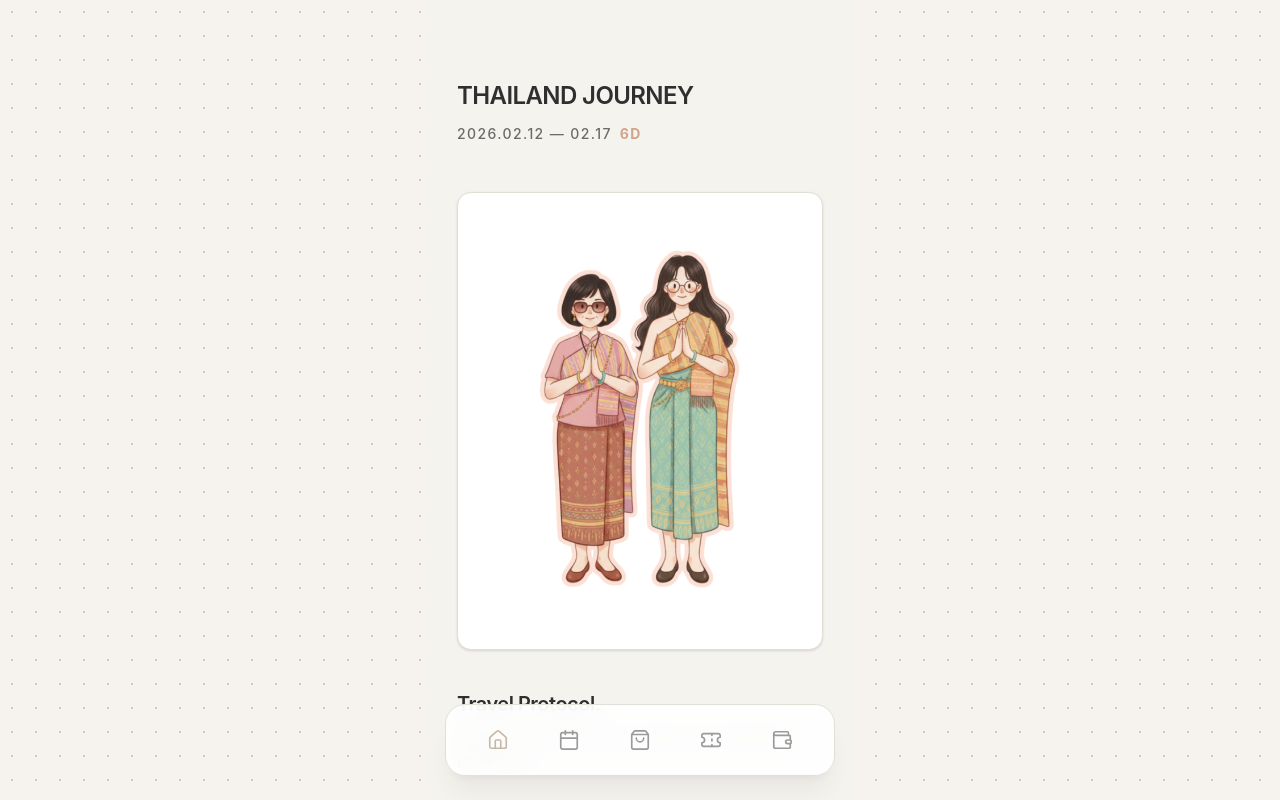
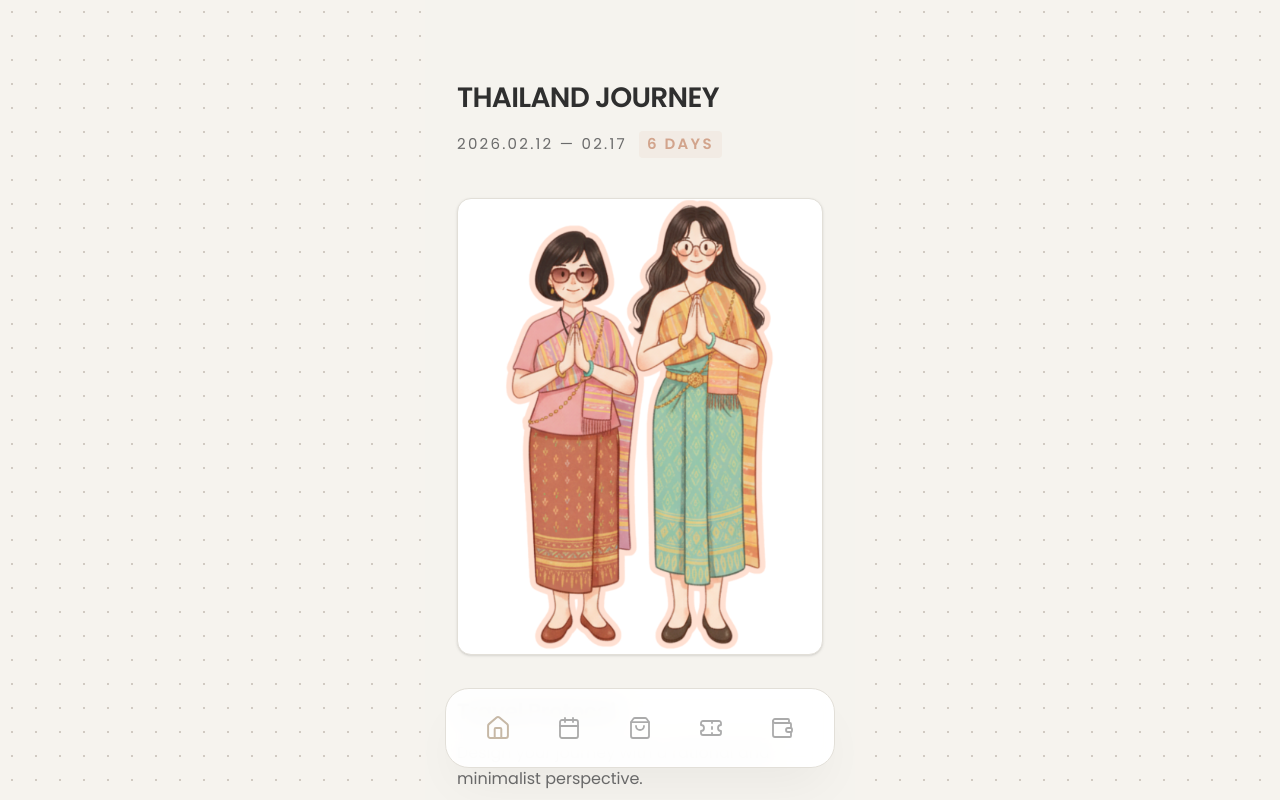
Before and after one commit to capybararrr-ops/trip-app, a React (Vite) app: page / in a window 1280 px wide. Shown: the top 800 px of the page. Built offline with nearby package versions, Linux system fonts and the light colour scheme; a web font is replaced by a local one.

Commit message:
Update App.tsx

```diff
--- a/src/App.tsx
+++ b/src/App.tsx
@@ -1,7 +1,7 @@
-import { useState, useEffect } from 'react';
-import { Home, Calendar, ShoppingBag, Ticket, Wallet } from 'lucide-react';
+import { useState, useEffect, useRef } from 'react';
+import { Home, Calendar, ShoppingBag, Ticket, Wallet, Camera } from 'lucide-react';
 import './index.css';
-import homeIllustration from './assets/home-trip.png';
+import defaultHomeIllustration from './assets/home-trip.png';
 
 // 子組件引入
 import ScheduleTab from './components/ScheduleTab';
@@ -9,21 +9,22 @@ import BookingTab from './components/BookingTab';
 import ShoppingTab from './components/ShoppingTab';
 import ExpenseTab from './components/ExpenseTab';
 
-// --- 一、國際版配色規範 (Global Safe Palette) ---
+// --- 一、國際版配色規範 ---
 const GLOBAL_THEME = {
-  bgBase: '#F5F3EE',       // 中性奶油白
-  primary: '#C6B8A6',      // 灰調暖駝色 (主品牌色)
-  secondary: '#9DA8A1',    // 灰霧藍綠 (輔助色)
-  highlight: '#D2A48C',    // 暖沙色 (強調色)
-  textMain: '#2F2F2F',     // 主文字
-  textSub: '#6B6B6B',      // 次要文字
-  textHint: '#9A9A9A',     // 輔助說明
+  bgBase: '#F5F3EE',
+  primary: '#C6B8A6',
+  secondary: '#9DA8A1',
+  highlight: '#D2A48C',
+  textMain: '#2F2F2F',
+  textSub: '#6B6B6B',
+  textHint: '#9A9A9A',
   white: '#FFFFFF',
-  border: '#E2DFD8'        // 基於奶油白的細邊框
+  border: '#E2DFD8'
 };
 
 export default function App() {
   const [activeTab, setActiveTab] = useState('home');
+  const fileInputRef = useRef<HTMLInputElement>(null);
 
   const getInitialData = (key: string, defaultValue: any) => {
     const saved = localStorage.getItem(key);
@@ -34,10 +35,12 @@ export default function App() {
   const [tripTitle, setTripTitle] = useState(() => getInitialData('intl_trip_title', 'Thailand Journey'));
   const [startDate, setStartDate] = useState(() => getInitialData('intl_start_date', '2026-02-12'));
   const [endDate, setEndDate] = useState(() => getInitialData('intl_end_date', '2026-02-17'));
+  const [homeImage, setHomeImage] = useState(() => getInitialData('intl_home_image', defaultHomeIllustration));
+
   const [isEditingTitle, setIsEditingTitle] = useState(false);
   const [isEditingDate, setIsEditingDate] = useState(false);
 
-  // 數據狀態
+  // 數據狀態 (未使用 set 方法可加底線避免 TS 報錯)
   const [scheduleData, setScheduleData] = useState(() => getInitialData('thai_schedule', []));
   const [flights, setFlights] = useState(() => getInitialData('thai_flights', []));
   const [shoppingList, setShoppingList] = useState(() => getInitialData('thai_shopping', []));
@@ -57,77 +60,93 @@ export default function App() {
     return `${s} — ${e}`;
   };
 
+  // --- 圖片更換邏輯 ---
+  const handleImageUpload = (e: React.ChangeEvent<HTMLInputElement>) => {
+    const file = e.target.files?.[0];
+    if (file) {
+      const reader = new FileReader();
+      reader.onloadend = () => {
+        setHomeImage(reader.result as string);
+      };
+      reader.readAsDataURL(file);
+    }
+  };
+
   useEffect(() => {
-    const data = { intl_trip_title: tripTitle, intl_start_date: startDate, intl_end_date: endDate,
-                   thai_schedule: scheduleData, thai_flights: flights, thai_shopping: shoppingList, thai_expense: expenseList };
+    const data = {
+      intl_trip_title: tripTitle, intl_start_date: startDate, intl_end_date: endDate,
+      intl_home_image: homeImage, thai_schedule: scheduleData, thai_flights: flights,
+      thai_shopping: shoppingList, thai_expense: expenseList
+    };
     Object.entries(data).forEach(([k, v]) => localStorage.setItem(k, JSON.stringify(v)));
-  }, [tripTitle, startDate, endDate, scheduleData, flights, shoppingList, expenseList]);
+  }, [tripTitle, startDate, endDate, homeImage, scheduleData, flights, shoppingList, expenseList]);
 
   return (
     <div
-      className="max-w-[430px] mx-auto min-h-screen flex flex-col relative transition-all duration-500"
-      style={{
-        backgroundColor: GLOBAL_THEME.bgBase,
-        color: GLOBAL_THEME.textMain,
-        fontFamily: "'Inter', 'Noto Sans JP', sans-serif" // 二、字體建議
-      }}
+      className="max-w-[430px] mx-auto min-h-screen flex flex-col relative transition-all duration-500 font-inter"
+      style={{ backgroundColor: GLOBAL_THEME.bgBase, color: GLOBAL_THEME.textMain }}
     >
-      {/* --- Header: 國際 UI 標準排版 --- */}
-      <header className="w-full px-8 pt-20 pb-12 flex justify-between items-start">
-        <div className="flex flex-col flex-1">
+      {/* --- Header: 字體 Semibold --- */}
+      <header className="w-full px-8 pt-20 pb-10 flex flex-col items-start">
         {isEditingTitle ? (
           <input
             autoFocus
-              className="text-2xl font-semibold tracking-tight bg-transparent border-b-2 border-[#C6B8A6] outline-none w-full"
+            className="text-[28px] font-semibold tracking-tight bg-transparent border-b-2 border-[#C6B8A6] outline-none w-full"
             value={tripTitle}
             onChange={(e) => setTripTitle(e.target.value)}
             onBlur={() => setIsEditingTitle(false)}
           />
         ) : (
-            <h1 className="text-2xl font-semibold tracking-tight uppercase cursor-pointer" onClick={() => setIsEditingTitle(true)}>
+          <h1 className="text-[28px] font-semibold tracking-tight uppercase cursor-pointer leading-tight" onClick={() => setIsEditingTitle(true)}>
             {tripTitle}
           </h1>
         )}
 
-          <div className="mt-3">
+        <div className="mt-4">
           {isEditingDate ? (
-              <div className="flex items-center gap-2" onBlur={() => setIsEditingDate(false)}>
-                <input type="date" className="text-sm bg-white border border-[#E2DFD8] p-1 rounded-md" value={startDate} onChange={(e) => setStartDate(e.target.value)} />
+            <div className="flex items-center gap-3" onBlur={() => setIsEditingDate(false)}>
+              <input type="date" className="text-base bg-white border border-[#E2DFD8] p-2 rounded-lg" value={startDate} onChange={(e) => setStartDate(e.target.value)} />
               <span className="opacity-30">—</span>
-                <input type="date" className="text-sm bg-white border border-[#E2DFD8] p-1 rounded-md" value={endDate} onChange={(e) => setEndDate(e.target.value)} />
+              <input type="date" className="text-base bg-white border border-[#E2DFD8] p-2 rounded-lg" value={endDate} onChange={(e) => setEndDate(e.target.value)} />
             </div>
           ) : (
-              <p className="text-sm tracking-widest font-medium cursor-pointer" style={{ color: GLOBAL_THEME.textSub }} onClick={() => setIsEditingDate(true)}>
+            <p className="text-[15px] tracking-[0.15em] font-regular cursor-pointer flex items-center" style={{ color: GLOBAL_THEME.textSub }} onClick={() => setIsEditingDate(true)}>
               {formatDateDisplay(startDate, endDate)}
-                <span className="ml-2 font-bold" style={{ color: GLOBAL_THEME.highlight }}>
-                  {calculateDays(startDate, endDate)}D
+              <span className="ml-3 font-bold px-2 py-0.5 rounded bg-[#D2A48C]/10 text-[#D2A48C]">
+                {calculateDays(startDate, endDate)} DAYS
               </span>
             </p>
           )}
         </div>
-        </div>
       </header>
 
-      {/* --- Main Area: 重視 Breathing Space --- */}
-      <main className="w-full px-8 flex-1 pb-40">
+      {/* --- Main Area --- */}
+      <main className="w-full px-8 flex-1 pb-44">
         {activeTab === 'home' && (
           <div className="flex flex-col animate-in fade-in duration-700">
-            {/* 卡片圓角 14px */}
-            <div className="w-full aspect-[4/5] bg-white rounded-[14px] border border-[#E2DFD8] flex items-center justify-center p-10 mb-10 overflow-hidden shadow-sm">
-              <img src={homeIllustration} alt="Trip" className="w-full h-auto grayscale-[15%] object-contain" />
+            {/* 圖片區域：增加更換按鈕 */}
+            <div className="relative group w-full aspect-[4/5] bg-white rounded-[14px] border border-[#E2DFD8] flex items-center justify-center overflow-hidden shadow-sm">
+              <img src={homeImage} alt="Trip" className="w-full h-full object-cover" />
+              <button
+                onClick={() => fileInputRef.current?.click()}
+                className="absolute bottom-4 right-4 p-3 bg-white/90 backdrop-blur rounded-full shadow-lg opacity-0 group-hover:opacity-100 transition-opacity"
+              >
+                <Camera size={20} color={GLOBAL_THEME.textMain} />
+              </button>
+              <input type="file" ref={fileInputRef} hidden accept="image/*" onChange={handleImageUpload} />
             </div>
 
-            <div className="space-y-8">
-              <div className="space-y-2">
-                <h2 className="text-xl font-semibold tracking-tight">Travel Protocol.</h2>
-                <p className="text-sm leading-relaxed" style={{ color: GLOBAL_THEME.textSub }}>
+            <div className="mt-10 space-y-8">
+              <div className="space-y-3">
+                <h2 className="text-[22px] font-semibold tracking-tight">Travel Protocol.</h2>
+                <p className="text-[16px] font-regular leading-relaxed" style={{ color: GLOBAL_THEME.textSub }}>
                   Design your journey with a rational and minimalist perspective.
                 </p>
               </div>
 
               <button
                 onClick={() => setActiveTab('schedule')}
-                className="w-full py-4 rounded-[12px] text-sm tracking-[0.15em] font-bold uppercase transition-all active:scale-[0.98]"
+                className="w-full py-5 rounded-[12px] text-base tracking-[0.2em] font-semibold uppercase transition-all active:scale-[0.98]"
                 style={{ backgroundColor: GLOBAL_THEME.primary, color: GLOBAL_THEME.white }}
               >
                 Start Journey
@@ -136,15 +155,15 @@ export default function App() {
           </div>
         )}
 
-        {/* 子組件區域 */}
+        {/* 子組件 */}
         {activeTab === 'schedule' && <ScheduleTab scheduleData={scheduleData} setScheduleData={setScheduleData} />}
         {activeTab === 'shopping' && <ShoppingTab shoppingList={shoppingList} setShoppingList={setShoppingList} />}
         {activeTab === 'bookings' && <BookingTab flights={flights} setFlights={setFlights} isEditing={false} setIsEditing={() => {}} />}
         {activeTab === 'expense' && <ExpenseTab expenseList={expenseList} setExpenseList={setExpenseList} />}
       </main>
 
-      {/* --- Navigation: 純色 + 留白 --- */}
-      <nav className="fixed bottom-6 left-1/2 -translate-x-1/2 w-[90%] max-w-[390px] h-18 bg-white/90 backdrop-blur-md rounded-[20px] border border-[#E2DFD8] flex justify-around items-center px-4 z-50 shadow-xl shadow-black/5">
+      {/* --- Navigation --- */}
+      <nav className="fixed bottom-8 left-1/2 -translate-x-1/2 w-[90%] max-w-[390px] h-20 bg-white/95 backdrop-blur-md rounded-[24px] border border-[#E2DFD8] flex justify-around items-center px-4 z-50 shadow-2xl shadow-black/5">
         <NavButton Icon={Home} active={activeTab === 'home'} onClick={() => setActiveTab('home')} />
         <NavButton Icon={Calendar} active={activeTab === 'schedule'} onClick={() => setActiveTab('schedule')} />
         <NavButton Icon={ShoppingBag} active={activeTab === 'shopping'} onClick={() => setActiveTab('shopping')} />
@@ -155,16 +174,11 @@ export default function App() {
   );
 }
 
-// --- NavButton: 線條感 1.5px ---
 function NavButton({ Icon, active, onClick }: any) {
   return (
-    <button onClick={onClick} className="flex flex-col items-center justify-center flex-1 transition-all outline-none">
-      <div className={`p-2.5 rounded-xl transition-colors ${active ? '' : 'bg-transparent'}`}>
-        <Icon
-          size={22}
-          strokeWidth={1.8} // 1.5-2px 的理性感
-          style={{ color: active ? GLOBAL_THEME.primary : GLOBAL_THEME.textHint }}
-        />
+    <button onClick={onClick} className="flex flex-col items-center justify-center flex-1 outline-none">
+      <div className={`p-3 rounded-2xl transition-all ${active ? 'scale-110' : 'opacity-40'}`}>
+        <Icon size={24} strokeWidth={1.8} style={{ color: active ? GLOBAL_THEME.primary : GLOBAL_THEME.textMain }} />
       </div>
     </button>
   );
```
Lines whose indentation alone changed are shown as unchanged.
